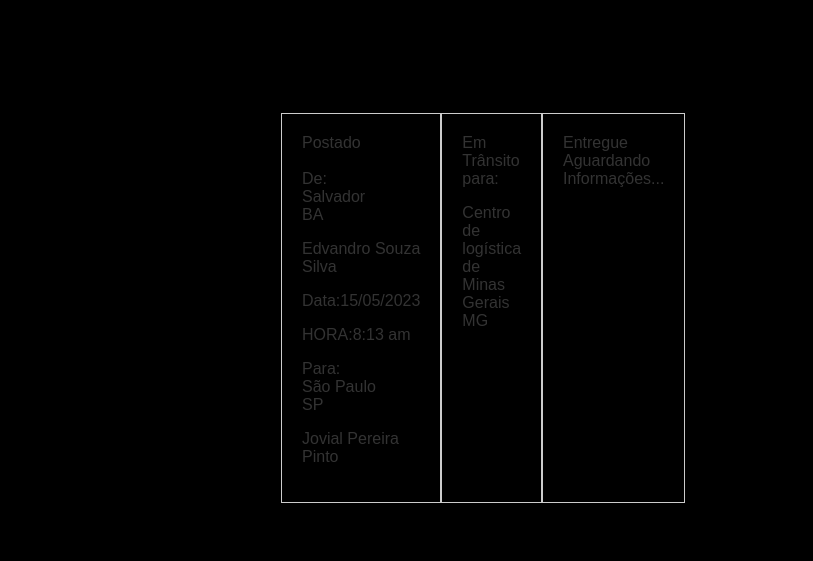
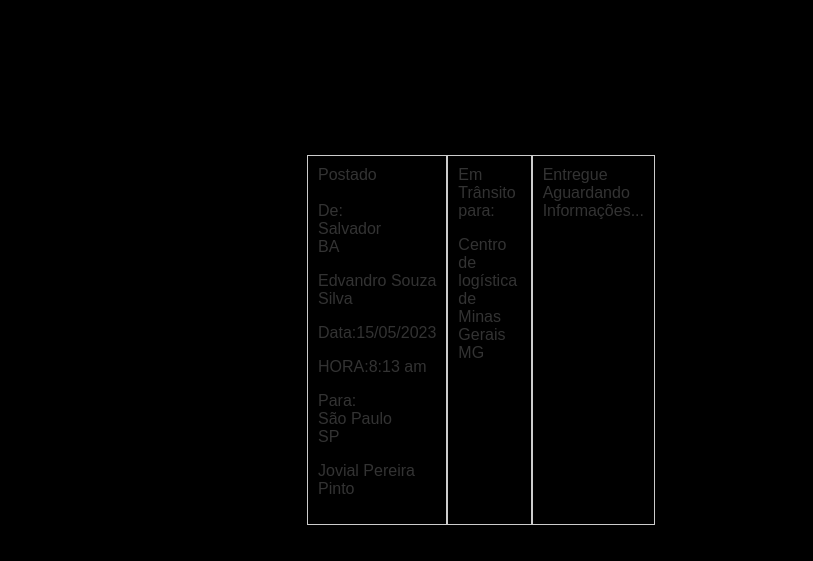
Before and after one commit to TransportadoraGarcia/TransportadoraGarcia, a plain HTML site: page MT3864112BR.html in a window 1280 px wide. Shown: the part 491-1052 px from the top of the page, without its empty margins (159-972 px from the left). Before the commit the page ends 1014 px from the top, so only its background shows below. Drawn offline with Linux system fonts and the light colour scheme.

Commit message:
MT3864112BR.html

```diff
--- a/MT3864112BR.html
+++ b/MT3864112BR.html
@@ -48,9 +48,9 @@
 
 			list-style: none;
 
-			padding: 0;
+			padding: 10;
 
-			margin: 0;
+			margin: 10;
 
 		}
 
@@ -58,9 +58,9 @@
 
 			border: 1px solid #ccc;
 
-			padding: 20px;
+			padding: 10px;
 
-			margin-bottom: 20px;
+			margin-bottom: 10px;
 
 		}
 
```
